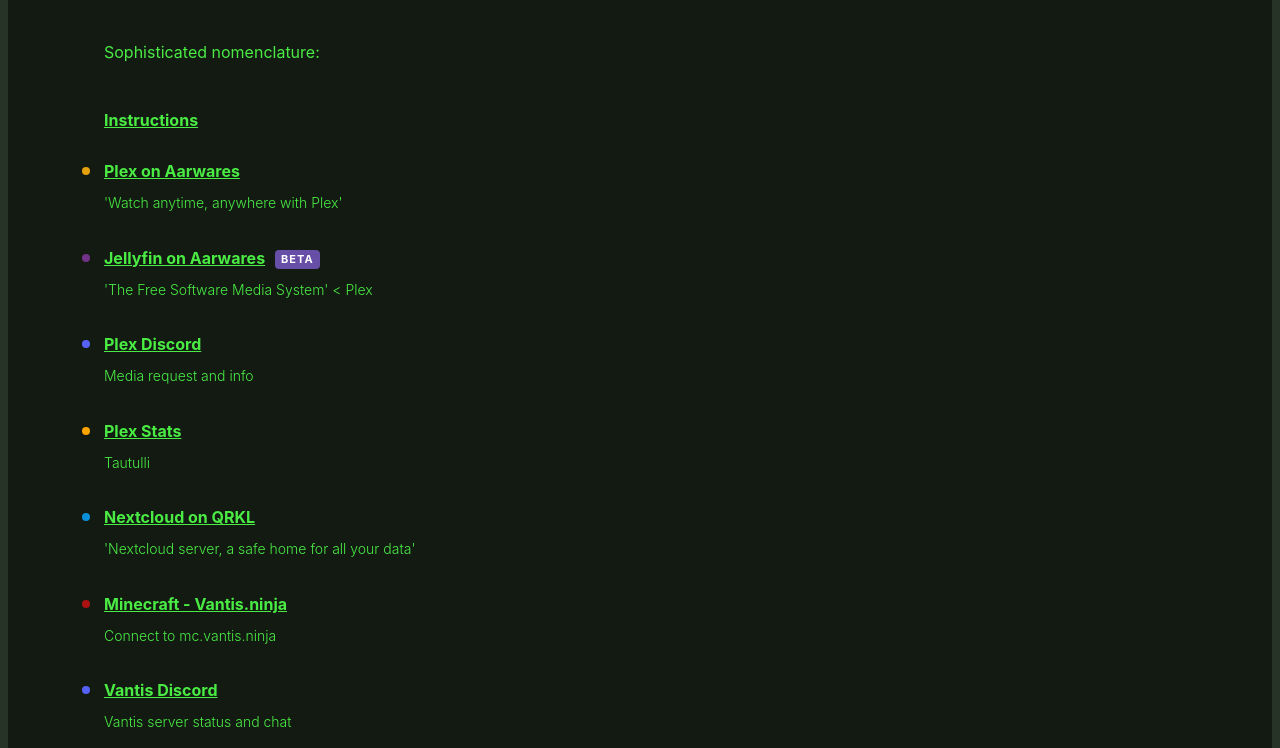
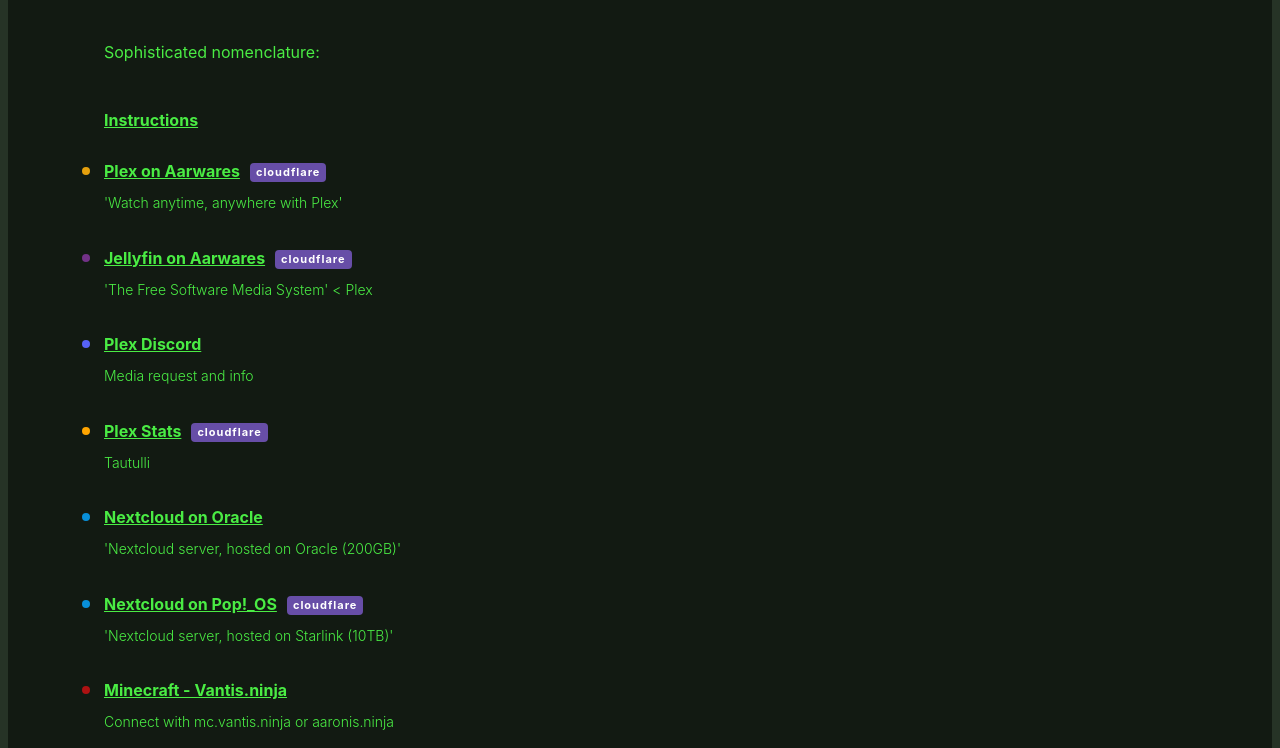
Before and after one commit to sybenx/syb.lol, a Gatsby site: page / in a window 1280 px wide. Shown: the part 204-952 px from the top of the page. Built offline with nearby package versions, Linux system fonts and the light colour scheme; Gatsby itself is replaced by a stand-in of ours.

Commit message:
Update index.js

```diff
--- a/src/pages/index.js
+++ b/src/pages/index.js
@@ -87,6 +87,7 @@
   {
     text: "Plex on Aarwares",
     url: "https://plex.aarwares.com",
+    badge: true,
     description:
       "'Watch anytime, anywhere with Plex'",
     color: "#e5a00d",
@@ -109,22 +110,31 @@
   {
     text: "Plex Stats",
     url: "https://plexstats.aarwares.com",
+    badge: true,
     description:
       "Tautulli",
     color: "Orange",
   },
   {
-    text: "Nextcloud on QRKL",
-    url: "https://files.qrkl.xyz/",
+    text: "Nextcloud on Oracle",
+    url: "https://ncloud.syb.lol/",
     description:
-      "'Nextcloud server, a safe home for all your data'",
+      "'Nextcloud server, hosted on Oracle (200GB)'",
+    color: "#088FD9",
+  },
+  {
+    text: "Nextcloud on Pop!_OS",
+    url: "https://nextcloud.aaronis.ninja/",
+    badge: true,
+    description:
+      "'Nextcloud server, hosted on Starlink (10TB)'",
     color: "#088FD9",
   },
   {
     text: "Minecraft - Vantis.ninja",
     url: "https://sites.google.com/site/vantisninja/",
     description:
-      "Connect to mc.vantis.ninja",
+      "Connect with mc.vantis.ninja or aaronis.ninja",
     color: "#ad1212",
   },
   {
@@ -137,6 +147,7 @@
   {
     text: "MC Stats",
     url: "https://mcstats.aarwares.com",
+    badge: true,
     description:
       "Plan | Analytics",
     color: "Green",
@@ -183,7 +194,7 @@
               </a>
               {link.badge && (
                 <span style={badgeStyle} aria-label="Beta Badge">
-                  BETA
+                  cloudflare
                 </span>
               )}
               <p style={descriptionStyle}>{link.description}</p>
```
